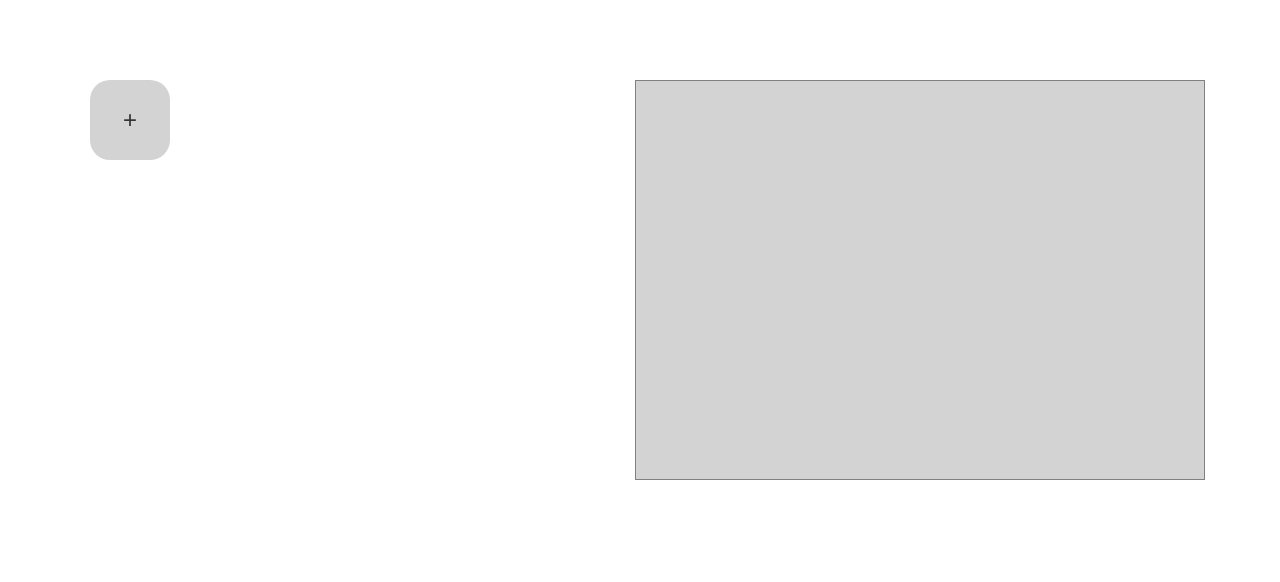
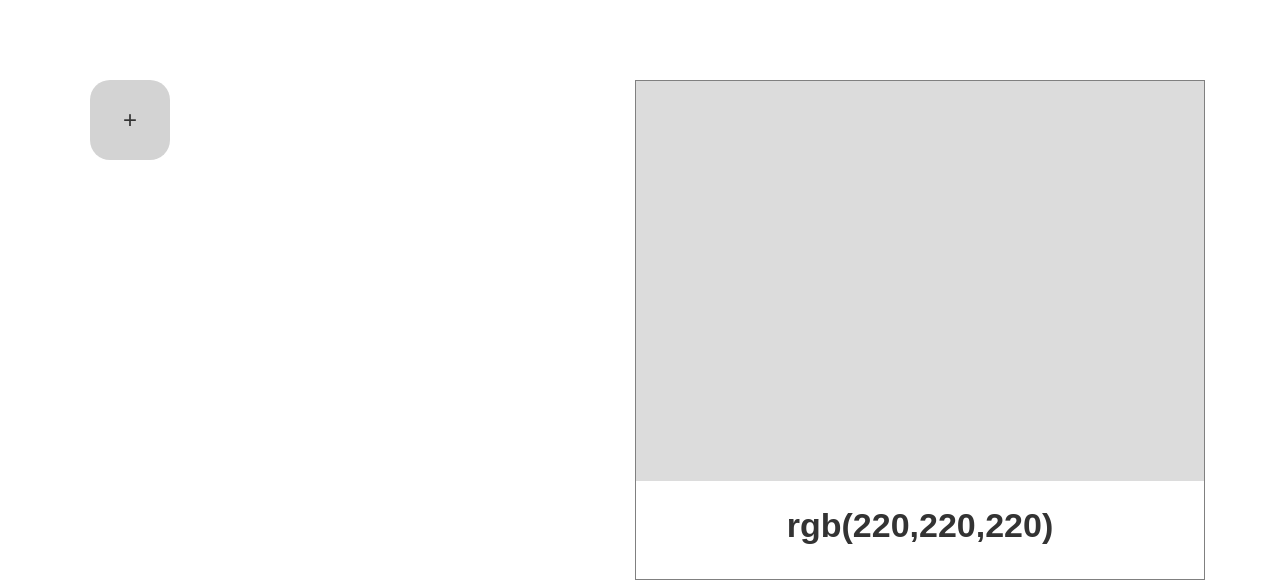
Before and after one commit to pluboj/react-colors, a React (Create React App) app: page / in a window 1280 px wide. Shown: the top 582 px of the page. Built offline with nearby package versions, Linux system fonts and the light colour scheme.

Commit message:
Add label

```diff
--- a/src/App.css
+++ b/src/App.css
@@ -16,4 +16,5 @@
   border-radius: 25%;
   border: none;
   vertical-align: top;
+  outline: none;
 }
--- a/src/App.js
+++ b/src/App.js
@@ -4,7 +4,7 @@ import { Grid, ButtonToolbar } from 'react-bootstrap';
 
 class App extends Component {
   state = {
-    bck: 'lightgrey',
+    bck: 'rgb(220,220,220)',
   };
 
   handleColor = (color) => {
@@ -84,16 +84,45 @@ class ButtonList extends Component {
 class Display extends Component {
   render() {
     const displayStyle = {
-      backgroundColor: this.props.bckColor,
+      backgroundColor: '#FFF',
       width: '50%',
       float: 'right',
-      height: 400,
+      height: 500,
       border: '1px solid grey',
       marginTop: '30px',
     }
+    return (
+      <div style={displayStyle}>
+        <DisplayColor bckColor={this.props.bckColor}/>
+        <Label bckColor={this.props.bckColor}/>
+      </div>
+    );
+  }
+}
 
+class DisplayColor extends Component {
+  render() {
+   const displayColorStyle = {
+     height: 400,
+     backgroundColor: this.props.bckColor,
+   }
     return (
-      <div style={displayStyle}></div>
+      <div style={displayColorStyle}></div>
+    );
+  }
+}
+
+class Label extends Component {
+  render() {
+    const labelStyle = {
+      fontWeight: 'bold',
+      fontFamily: 'sans-serif',
+      textAlign: 'center',
+      fontSize: 34,
+      padding: 20,
+    }
+    return (
+      <p style={labelStyle}>{this.props.bckColor}</p>
     );
   }
 }
```
